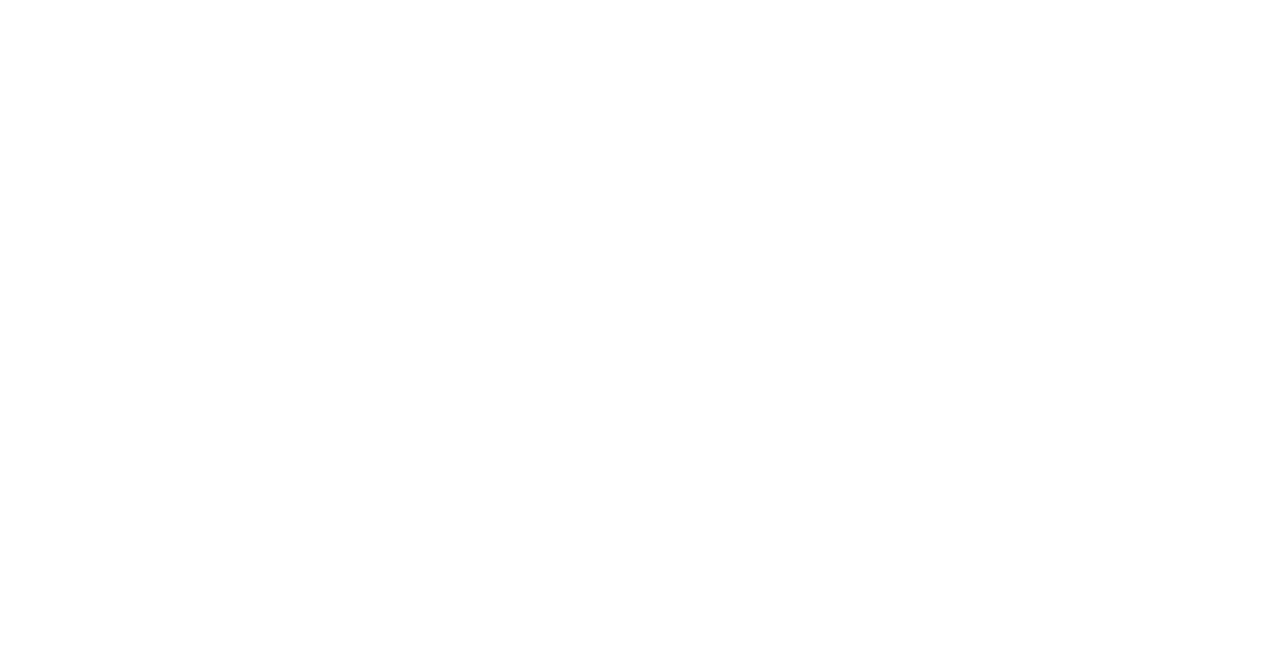
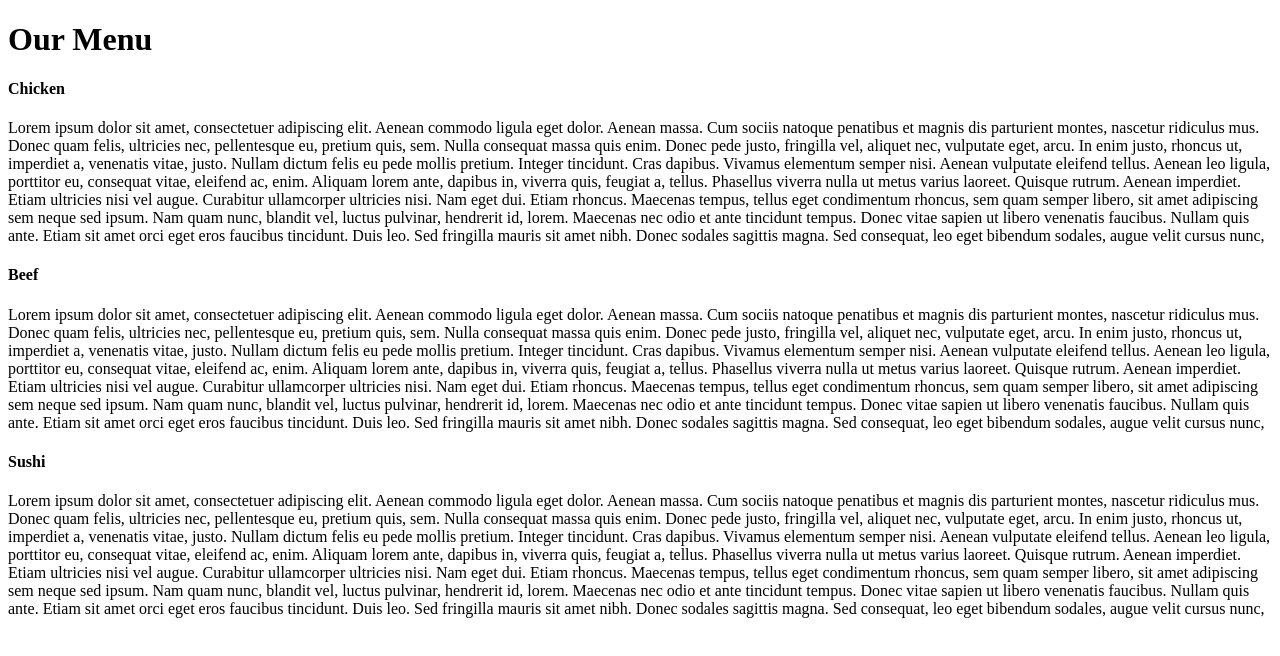
Before and after one commit to Parinik/coursera-test, a plain HTML site: page module2-solution/index.html in a window 1280 px wide. Drawn offline with Linux system fonts and the light colour scheme.

```diff
--- a/module2-solution/index.html
+++ b/module2-solution/index.html
@@ -1,9 +1,22 @@
 <!DOCTYPE html>
 <html>
 <head>
-	<title></title>
+
 </head>
+<h1> Our Menu </h1>
 <body>
+<section>
+<h4>Chicken</h4>
+	<p>Lorem ipsum dolor sit amet, consectetuer adipiscing elit. Aenean commodo ligula eget dolor. Aenean massa. Cum sociis natoque penatibus et magnis dis parturient montes, nascetur ridiculus mus. Donec quam felis, ultricies nec, pellentesque eu, pretium quis, sem. Nulla consequat massa quis enim. Donec pede justo, fringilla vel, aliquet nec, vulputate eget, arcu. In enim justo, rhoncus ut, imperdiet a, venenatis vitae, justo. Nullam dictum felis eu pede mollis pretium. Integer tincidunt. Cras dapibus. Vivamus elementum semper nisi. Aenean vulputate eleifend tellus. Aenean leo ligula, porttitor eu, consequat vitae, eleifend ac, enim. Aliquam lorem ante, dapibus in, viverra quis, feugiat a, tellus. Phasellus viverra nulla ut metus varius laoreet. Quisque rutrum. Aenean imperdiet. Etiam ultricies nisi vel augue. Curabitur ullamcorper ultricies nisi. Nam eget dui. Etiam rhoncus. Maecenas tempus, tellus eget condimentum rhoncus, sem quam semper libero, sit amet adipiscing sem neque sed ipsum. Nam quam nunc, blandit vel, luctus pulvinar, hendrerit id, lorem. Maecenas nec odio et ante tincidunt tempus. Donec vitae sapien ut libero venenatis faucibus. Nullam quis ante. Etiam sit amet orci eget eros faucibus tincidunt. Duis leo. Sed fringilla mauris sit amet nibh. Donec sodales sagittis magna. Sed consequat, leo eget bibendum sodales, augue velit cursus nunc,</p>
+</section>
+<section>
+<h4>Beef</h4>
+<p>Lorem ipsum dolor sit amet, consectetuer adipiscing elit. Aenean commodo ligula eget dolor. Aenean massa. Cum sociis natoque penatibus et magnis dis parturient montes, nascetur ridiculus mus. Donec quam felis, ultricies nec, pellentesque eu, pretium quis, sem. Nulla consequat massa quis enim. Donec pede justo, fringilla vel, aliquet nec, vulputate eget, arcu. In enim justo, rhoncus ut, imperdiet a, venenatis vitae, justo. Nullam dictum felis eu pede mollis pretium. Integer tincidunt. Cras dapibus. Vivamus elementum semper nisi. Aenean vulputate eleifend tellus. Aenean leo ligula, porttitor eu, consequat vitae, eleifend ac, enim. Aliquam lorem ante, dapibus in, viverra quis, feugiat a, tellus. Phasellus viverra nulla ut metus varius laoreet. Quisque rutrum. Aenean imperdiet. Etiam ultricies nisi vel augue. Curabitur ullamcorper ultricies nisi. Nam eget dui. Etiam rhoncus. Maecenas tempus, tellus eget condimentum rhoncus, sem quam semper libero, sit amet adipiscing sem neque sed ipsum. Nam quam nunc, blandit vel, luctus pulvinar, hendrerit id, lorem. Maecenas nec odio et ante tincidunt tempus. Donec vitae sapien ut libero venenatis faucibus. Nullam quis ante. Etiam sit amet orci eget eros faucibus tincidunt. Duis leo. Sed fringilla mauris sit amet nibh. Donec sodales sagittis magna. Sed consequat, leo eget bibendum sodales, augue velit cursus nunc,</p>
+</section>
+<section>
+<h4>Sushi</h4>
+<p>Lorem ipsum dolor sit amet, consectetuer adipiscing elit. Aenean commodo ligula eget dolor. Aenean massa. Cum sociis natoque penatibus et magnis dis parturient montes, nascetur ridiculus mus. Donec quam felis, ultricies nec, pellentesque eu, pretium quis, sem. Nulla consequat massa quis enim. Donec pede justo, fringilla vel, aliquet nec, vulputate eget, arcu. In enim justo, rhoncus ut, imperdiet a, venenatis vitae, justo. Nullam dictum felis eu pede mollis pretium. Integer tincidunt. Cras dapibus. Vivamus elementum semper nisi. Aenean vulputate eleifend tellus. Aenean leo ligula, porttitor eu, consequat vitae, eleifend ac, enim. Aliquam lorem ante, dapibus in, viverra quis, feugiat a, tellus. Phasellus viverra nulla ut metus varius laoreet. Quisque rutrum. Aenean imperdiet. Etiam ultricies nisi vel augue. Curabitur ullamcorper ultricies nisi. Nam eget dui. Etiam rhoncus. Maecenas tempus, tellus eget condimentum rhoncus, sem quam semper libero, sit amet adipiscing sem neque sed ipsum. Nam quam nunc, blandit vel, luctus pulvinar, hendrerit id, lorem. Maecenas nec odio et ante tincidunt tempus. Donec vitae sapien ut libero venenatis faucibus. Nullam quis ante. Etiam sit amet orci eget eros faucibus tincidunt. Duis leo. Sed fringilla mauris sit amet nibh. Donec sodales sagittis magna. Sed consequat, leo eget bibendum sodales, augue velit cursus nunc,</p>
+</section>
 
 </body>
 </html>
```
Also changed, not shown: module2-solution/css/index.css (added).
